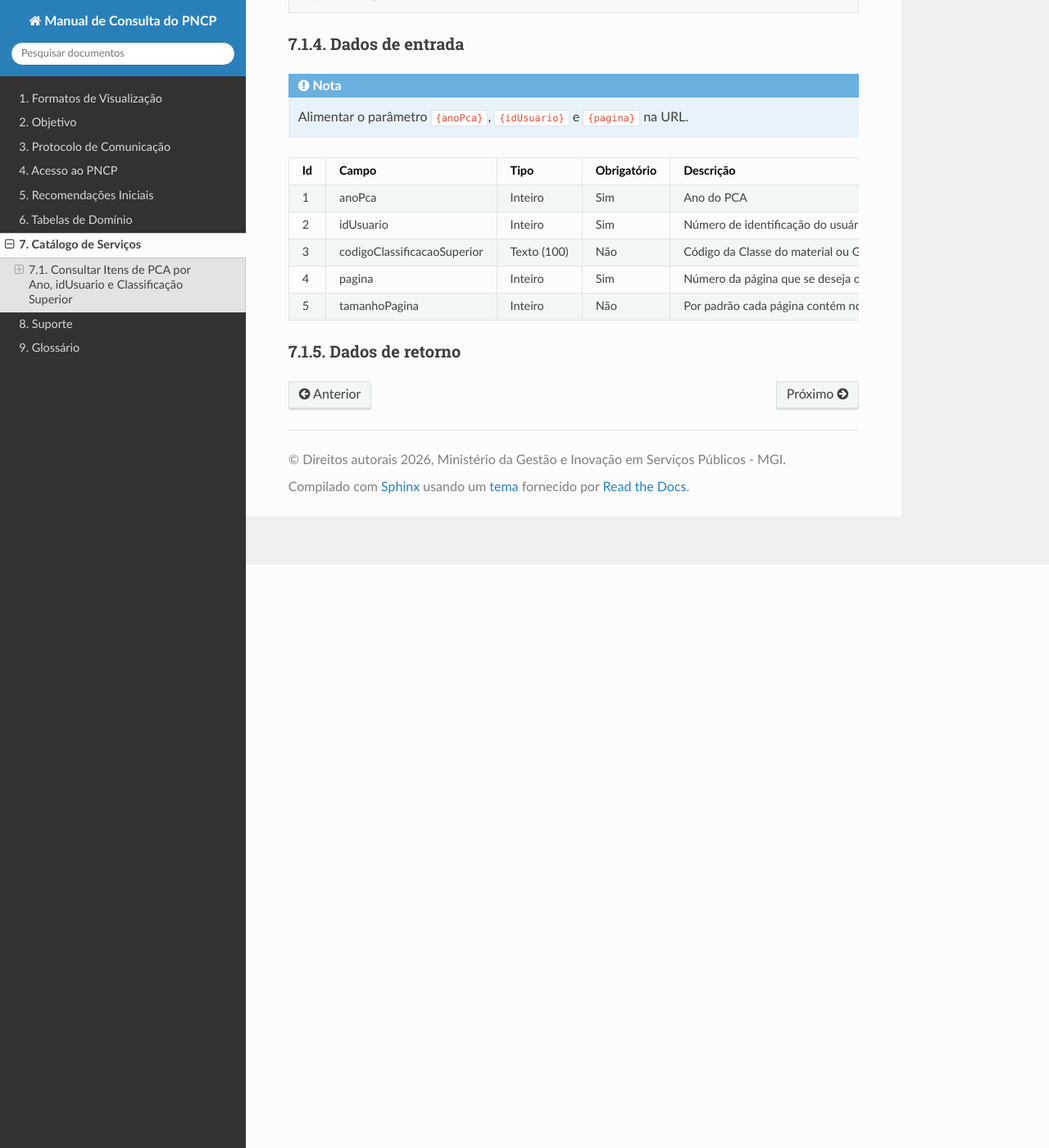
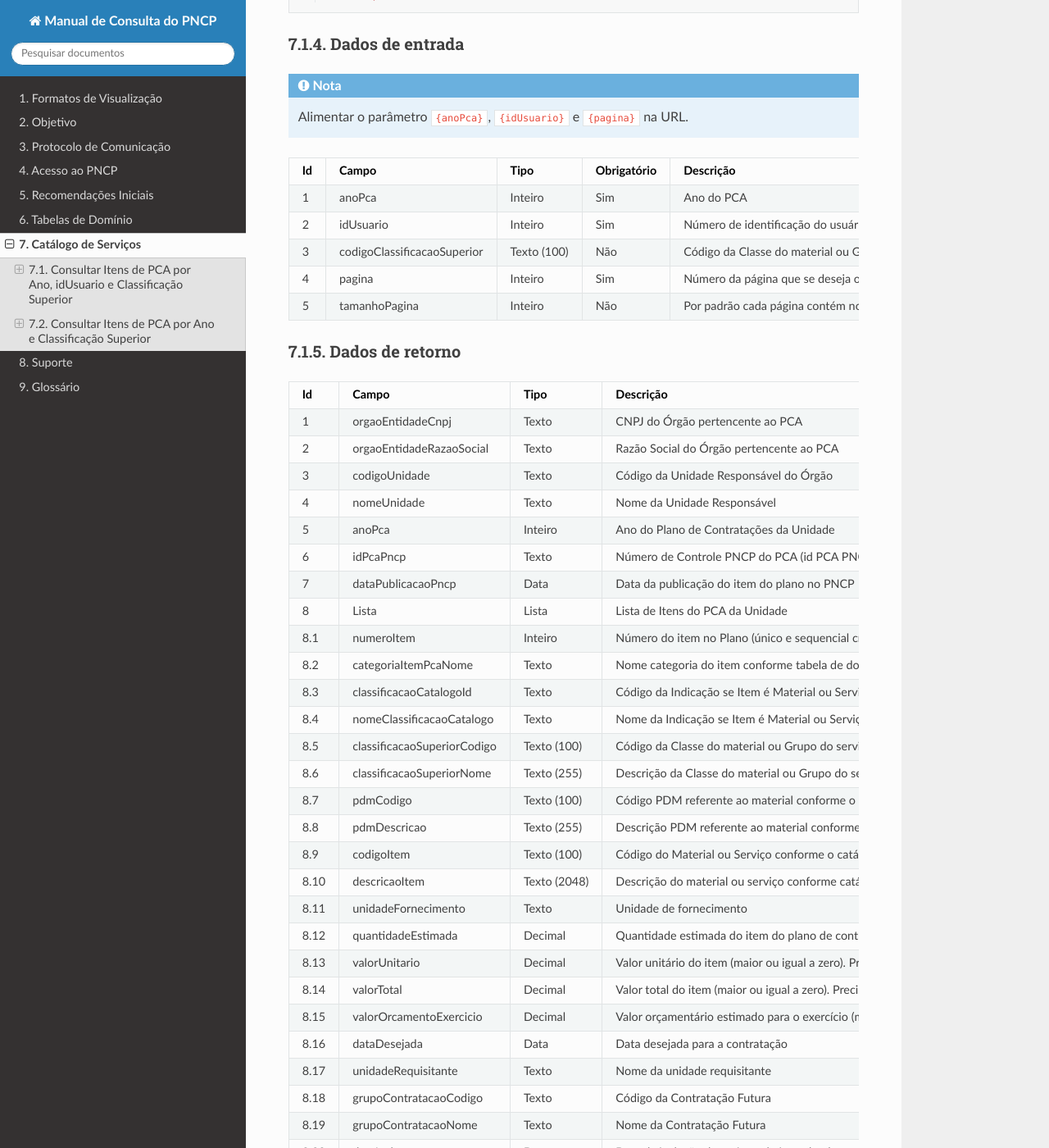
Before and after one commit to sofiaestrelab/Manual-de-Consulta-do-PNCP, a Sphinx documentation site: the page built from docs/source/catalogo_de_servicos.rst, in a window 1280 px wide and 1400 px high, scrolled down 712 px. Shown: the whole window at 82% size. Built offline with Sphinx 7.4.7 and the Read the Docs theme 3.1.0, drawn with Linux system fonts in a browser that asks for light colours; some of the changed text lies outside the part shown.

Commit message:
Enhance PCA service documentation with return data
Added detailed return data and HTTP status codes for PCA items.

```diff
--- a/docs/source/catalogo_de_servicos.rst
+++ b/docs/source/catalogo_de_servicos.rst
@@ -88,3 +88,166 @@ Dados de entrada
 
 Dados de retorno
 ~~~~~~~~~~~~~~~~
+
+.. list-table::
+   :width: 100%
+   :widths: auto
+   :header-rows: 1
+
+   * - Id
+     - Campo
+     - Tipo
+     - Descrição
+   * - 1
+     - orgaoEntidadeCnpj
+     - Texto
+     - CNPJ do Órgão pertencente ao PCA
+   * - 2
+     - orgaoEntidadeRazaoSocial
+     - Texto
+     - Razão Social do Órgão pertencente ao PCA
+   * - 3
+     - codigoUnidade
+     - Texto
+     - Código da Unidade Responsável do Órgão
+   * - 4
+     - nomeUnidade
+     - Texto
+     - Nome da Unidade Responsável
+   * - 5
+     - anoPca
+     - Inteiro
+     - Ano do Plano de Contratações da Unidade
+   * - 6
+     - idPcaPncp
+     - Texto
+     - Número de Controle PNCP do PCA (id PCA PNCP)
+   * - 7
+     - dataPublicacaoPncp
+     - Data
+     - Data da publicação do item do plano no PNCP
+   * - 8
+     - Lista
+     - Lista
+     - Lista de Itens do PCA da Unidade
+   * - 8.1
+     - numeroItem
+     - Inteiro
+     - Número do item no Plano (único e sequencial crescente)
+   * - 8.2
+     - categoriaItemPcaNome
+     - Texto
+     - Nome categoria do item conforme tabela de domínio Categoria do Item do Plano de Contratações
+   * - 8.3
+     - classificacaoCatalogoId
+     - Texto
+     - Código da Indicação se Item é Material ou Serviço. Domínio: 1 - Material; 2 - Serviço;
+   * - 8.4
+     - nomeClassificacaoCatalogo
+     - Texto
+     - Nome da Indicação se Item é Material ou Serviço. Domínio: 1 - Material; 2 - Serviço;
+   * - 8.5
+     - classificacaoSuperiorCodigo
+     - Texto (100)
+     - Código da Classe do material ou Grupo do serviço conforme catálogo
+   * - 8.6
+     - classificacaoSuperiorNome
+     - Texto (255)
+     - Descrição da Classe do material ou Grupo do serviço conforme catálogo
+   * - 8.7
+     - pdmCodigo
+     - Texto (100)
+     - Código PDM referente ao material conforme o CNBS
+   * - 8.8
+     - pdmDescricao
+     - Texto (255)
+     - Descrição PDM referente ao material conforme o CNBS
+   * - 8.9
+     - codigoItem
+     - Texto (100)
+     - Código do Material ou Serviço conforme o catálogo utilizado
+   * - 8.10
+     - descricaoItem
+     - Texto (2048)
+     - Descrição do material ou serviço conforme catálogo utilizado
+   * - 8.11
+     - unidadeFornecimento
+     - Texto
+     - Unidade de fornecimento
+   * - 8.12
+     - quantidadeEstimada
+     - Decimal
+     - Quantidade estimada do item do plano de contratação (maior ou igual a zero). Precisão de até 4 dígitos decimais; Ex: 10.0001;
+   * - 8.13
+     - valorUnitario
+     - Decimal
+     - Valor unitário do item (maior ou igual a zero). Precisão de até 4 dígitos decimais; Ex: 100.0001;
+   * - 8.14
+     - valorTotal
+     - Decimal
+     - Valor total do item (maior ou igual a zero). Precisão de até 4 dígitos decimais; Ex: 100.0001;
+   * - 8.15
+     - valorOrcamentoExercicio
+     - Decimal
+     - Valor orçamentário estimado para o exercício (maior ou igual a zero). Precisão de até 4 dígitos decimais; Ex: 100.0001;
+   * - 8.16
+     - dataDesejada
+     - Data
+     - Data desejada para a contratação
+   * - 8.17
+     - unidadeRequisitante
+     - Texto
+     - Nome da unidade requisitante
+   * - 8.18
+     - grupoContratacaoCodigo
+     - Texto
+     - Código da Contratação Futura
+   * - 8.19
+     - grupoContratacaoNome
+     - Texto
+     - Nome da Contratação Futura
+   * - 8.20
+     - dataInclusao
+     - Data
+     - Data da inclusão do registro do item do plano no PNCP
+   * - 8.21
+     - dataAtualizacao
+     - Data
+     - Data da última atualização do registro do item do plano
+
+Códigos de Retorno
+~~~~~~~~~~~~~~~~~~
+
+.. list-table::
+   :width: 100%
+   :widths: auto
+   :header-rows: 1
+
+   * - Código HTTP
+     - Mensagem
+     - Tipo
+   * - 200
+     - OK
+     - Sucesso
+   * - 204
+     - No Content
+     - Sucesso
+   * - 400
+     - BadRequest
+     - Erro
+   * - 422
+     - Unprocessable Entity
+     - Erro
+   * - 500
+     - Internal Server Error
+     - Erro
+
+Consultar Itens de PCA por Ano e Classificação Superior
+-------------------------------------------------------
+
+   Serviço que permite recuperar a lista de itens pertencentes a um determinado
+Plano de Contratações Anual (PCA), opcionalmente filtrando por ordem de classificação
+superior.
+
+Detalhes de Requisição
+~~~~~~~~~~~~~~~~~~~~~~
```
